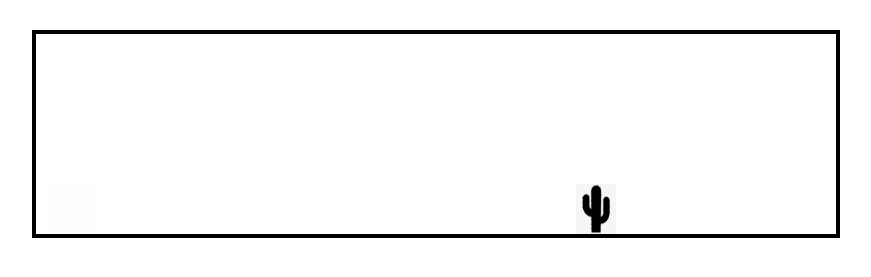
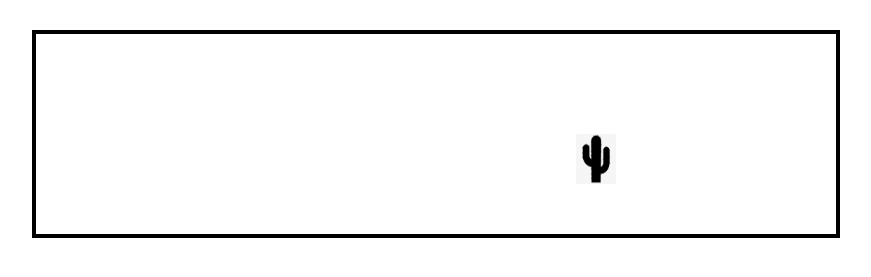
Before and after one commit to Hastur456/DinoGame, a plain HTML site: page index.html in a window 1280 px wide. Shown: the part 103-380 px from the top of the page, without its empty margins (212-1083 px from the left). Drawn offline with Linux system fonts and the light colour scheme.

Commit message:
Update dino.css

```diff
--- a/dino.css
+++ b/dino.css
@@ -26,9 +26,9 @@ body {
     border: 4px solid black;
 }
 
-#TRex {
-    background-image: url('rex.jpg');
-/*     background-size: 100% 100%; */
+#trex {
+    background-image: url("rex.jpg");
+    background-size: 100% 100%;
     width: 50px;
     height: 50px;
     position: relative;
```
